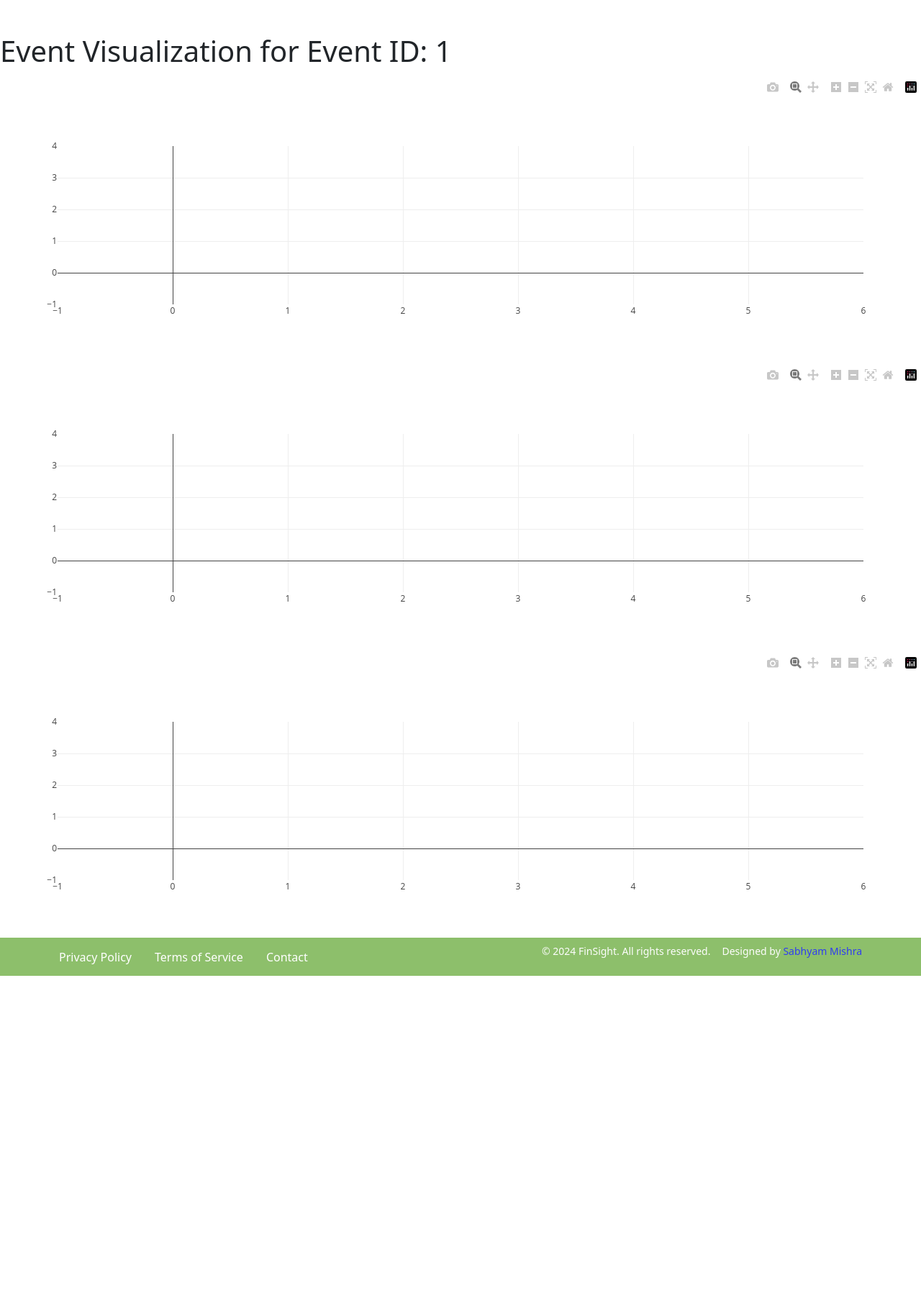
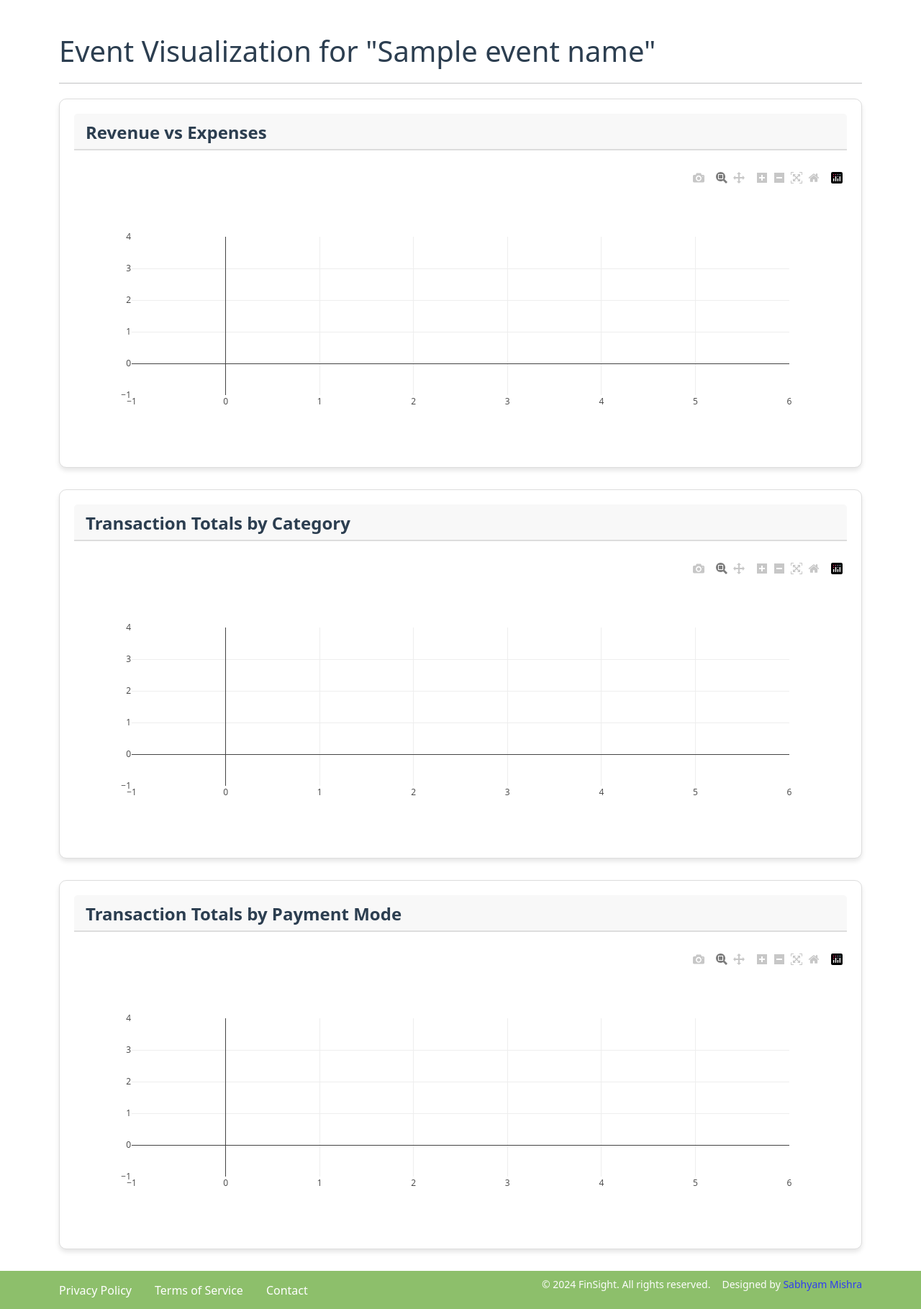
Before and after one commit to Pgm-nurari/Minor-Project, a Flask app: template app/templates/finance_manager/event_visualization.html in a window 1280 px wide. Shown: the part 73-1892 px from the top of the page at 72% size. Before the commit the page ends 1429 px from the top, so only its background shows below. Run offline with Flask 3, Linux system fonts and the light colour scheme; the template is opened without the code that fills it: most values are stand-ins (such as "Sample title", 1, 10 or a date in 2020); parts of the project's set-up code (start-up, migrations or seed data) failed here and were passed over; some libraries are stand-ins or nearby versions.

Commit message:
visualization Done

```diff
--- a/app/templates/finance_manager/event_visualization.html
+++ b/app/templates/finance_manager/event_visualization.html
@@ -9,6 +9,38 @@
 <link rel="stylesheet" href="{{ url_for('static', filename='css/common.css') }}">
 <link rel="stylesheet" href="{{ url_for('static', filename='css/eventcard.css') }}">
 <script src="https://cdn.plot.ly/plotly-latest.min.js"></script>
+<style>
+    .card {
+        border: 1px solid #ddd;
+        border-radius: 10px;
+        box-shadow: 0 4px 6px rgba(0, 0, 0, 0.1);
+        padding: 20px;
+        margin-bottom: 30px;
+        background-color: #ffffff;
+    }
+    .card-header {
+        font-size: 1.5rem;
+        font-weight: bold;
+        color: #2c3e50;
+        margin-bottom: 10px;
+        border-bottom: 2px solid #ddd;
+        padding-bottom: 5px;
+    }
+    .breaker {
+        width: 100%;
+        height: 2px;
+        background-color: #ddd;
+        margin: 20px 0;
+    }
+    .chart-container {
+        width: 100%;
+        height: 400px;
+        margin-top: 10px;
+    }
+    h1, h2 {
+        color: #2c3e50;
+    }
+</style>
 {% endblock %}
 
 {% block header %}
@@ -16,15 +48,36 @@
 {% endblock %}
 
 {% block content %}
-  <h1>Event Visualization for Event ID: {{ event_id }}</h1>
+<div class="container">
+    <h1>Event Visualization for "{{ event_name }}"</h1>
+    <hr class="breaker">
 
-  <!-- Include Plotly.js -->
-  <script src="https://cdn.plot.ly/plotly-latest.min.js"></script>
+    <!-- Revenue vs Expense Bar Chart -->
+    <div class="card">
+        <div class="card-header">Revenue vs Expenses</div>
+        <div id="revenue_expense_chart" class="chart-container"></div>
+    </div>
 
-  <!-- Debugging: Check the data passed to JavaScript -->
-  <div id="revenue_expense_chart" style="width: 100%; height: 400px;"></div>
-    <div id="category_chart" style="width: 100%; height: 400px;"></div>
-    <div id="mode_chart" style="width: 100%; height: 400px;"></div>
+    <!-- Pie Chart for Categories -->
+    <div class="card">
+        <div class="card-header">Transaction Totals by Category</div>
+        {% if category_fig %}
+            <div id="category_chart" class="chart-container"></div>
+        {% else %}
+            <p>No category data available.</p>
+        {% endif %}
+    </div>
+
+    <!-- Pie Chart for Payment Modes -->
+    <div class="card">
+        <div class="card-header">Transaction Totals by Payment Mode</div>
+        {% if mode_fig %}
+            <div id="mode_chart" class="chart-container"></div>
+        {% else %}
+            <p>No payment mode data available.</p>
+        {% endif %}
+    </div>
+</div>
 
 <script>
     // Revenue vs Expense Bar Chart
@@ -35,16 +88,12 @@
     {% if category_fig %}
         var categoryFig = {{ category_fig | safe }};
         Plotly.newPlot('category_chart', categoryFig.data, categoryFig.layout);
-        {% else %}
-            document.getElementById('category_chart').innerHTML = "<p>No category data available.</p>";
     {% endif %}
 
     // Pie Chart for Modes
     {% if mode_fig %}
         var modeFig = {{ mode_fig | safe }};
         Plotly.newPlot('mode_chart', modeFig.data, modeFig.layout);
-        {% else %}
-            document.getElementById('mode_chart').innerHTML = "<p>No payment mode data available.</p>";
     {% endif %}
 </script>
 {% endblock %}
```
Also changed, not shown: app/finance_manager.py (+9 -1 lines). Lines whose indentation alone changed are shown as unchanged.
